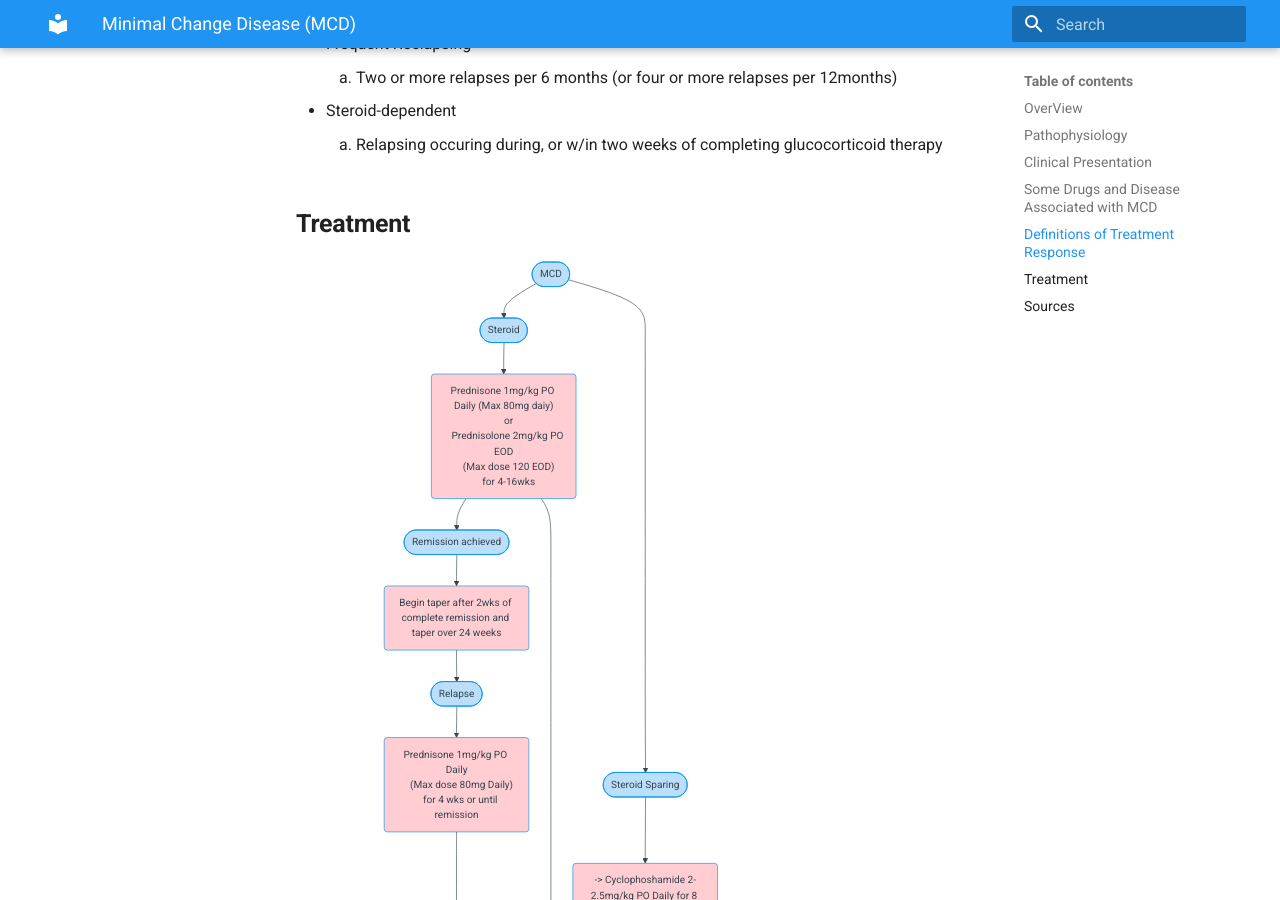
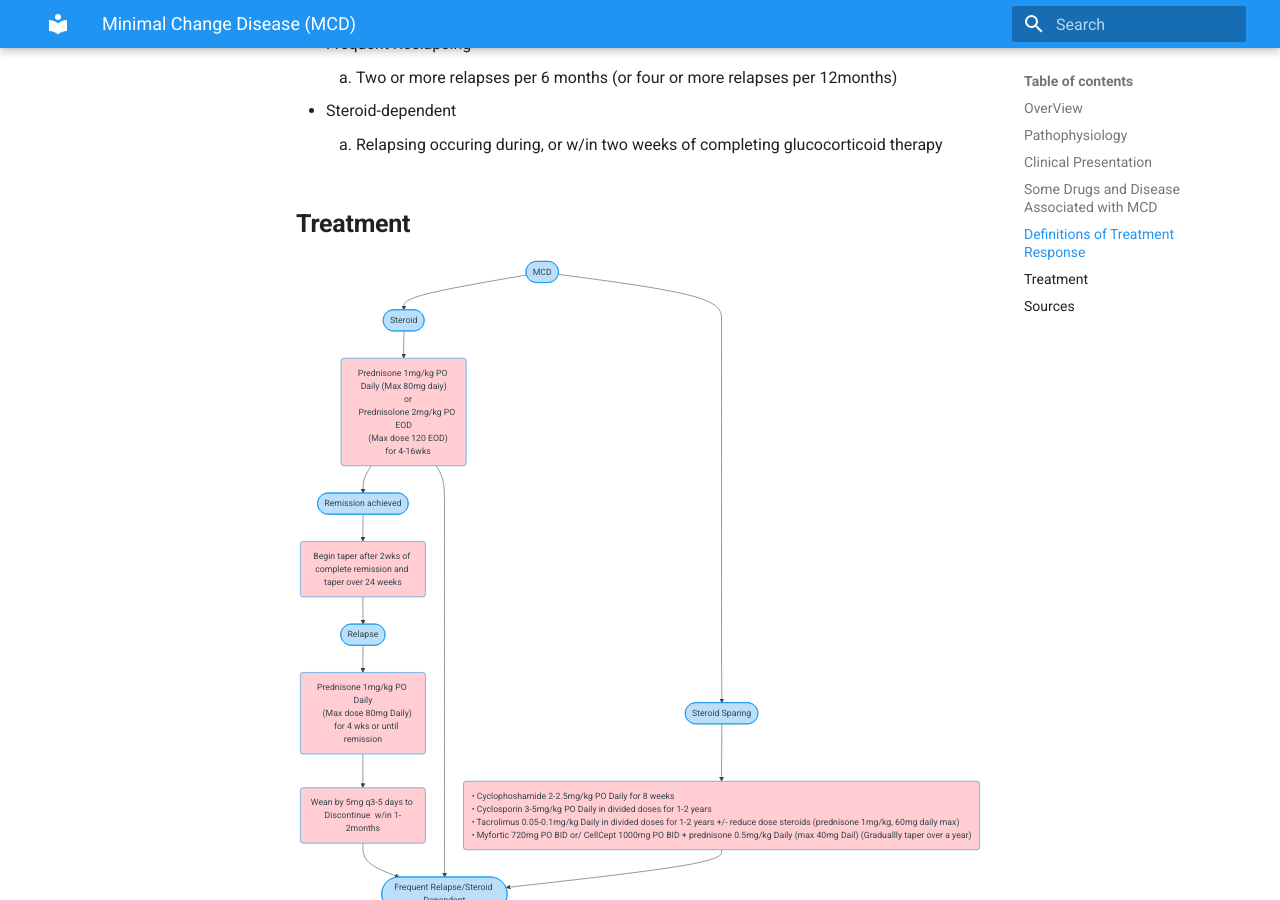
Before and after one commit to TTUNEPH2025/GN, an MkDocs documentation site: the page built from docs/MCD.md, in a window 1280 px wide and 900 px high, scrolled down 1784 px. Built offline with MkDocs 1.6.1 and Material for MkDocs 9.7.7, drawn with Linux system fonts in a browser that asks for light colours.

Commit message:
Update MCD.md

````diff
--- a/docs/MCD.md
+++ b/docs/MCD.md
@@ -53,10 +53,10 @@ flowchart TB
     (Max dose 80mg Daily)
     for 4 wks or until remission"]
     n5 --> n6["Wean by 5mg q3-5 days to Discontinue  w/in 1-2months"]
-    n1 --> n7["-> Cyclophoshamide 2-2.5mg/kg PO Daily for 8 weeks
-    -> Cyclosporin 3-5mg/kg PO Daily in divided doses for 1-2 years
-    -> Tacrolimus 0.05-0.1mg/kg Daily in divided doses for 1-2 years +/- reduce dose steroids (prednisone 1mg/kg, 60mg daily max)
-    -> Myfortic 720mg PO BID or/ CellCept 1000mg PO BID + prednisone 0.5mg/kg Daily (max 40mg Dail) (Graduallly taper over a year)"]
+    n1 --> n7["• Cyclophoshamide 2-2.5mg/kg PO Daily for 8 weeks
+    • Cyclosporin 3-5mg/kg PO Daily in divided doses for 1-2 years
+    • Tacrolimus 0.05-0.1mg/kg Daily in divided doses for 1-2 years +/- reduce dose steroids (prednisone 1mg/kg, 60mg daily max)
+    • Myfortic 720mg PO BID or/ CellCept 1000mg PO BID + prednisone 0.5mg/kg Daily (max 40mg Dail) (Graduallly taper over a year)"]
     n7 --> n8
     n6 --> n8
     n8 --> n9(["No hx of Cyclophosphamide use"]) & n10(["History of Cyclophosphamide use
@@ -98,6 +98,7 @@ flowchart TB
     style n10 fill:#BBDEFB
     style n11 fill:#FFCDD2
     style n12 fill:#FFCDD2,color:#000000,text-align:left,white-space:nowrap
+    style n7 fill:#FFCDD2,color:#000000,text-align:left,white-space:nowrap
 ```
 * Combotherapy a reasonable theraputic option;
 * Individualize treatment per patient;
````
